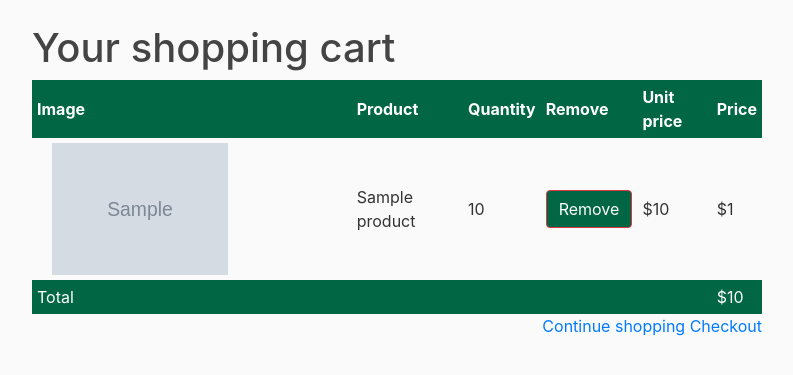
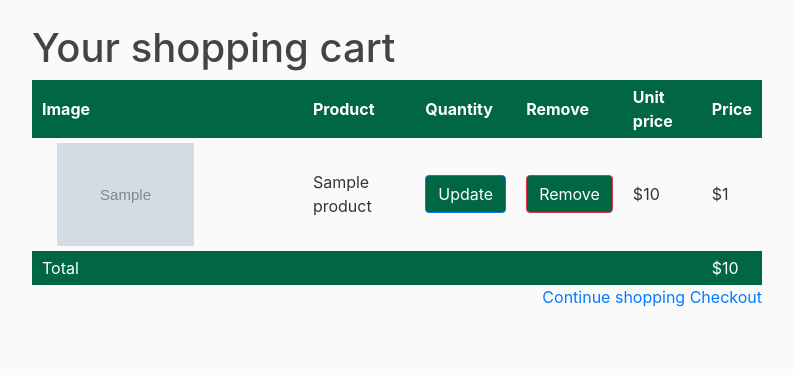
Before and after one commit to isidaruk/shop, a Django app: template cart/templates/cart/detail.html in a window 1280 px wide. Shown: the part 56-431 px from the top of the page, without its empty margins (53-846 px from the left). Run offline with Django 3.2, Linux system fonts and the light colour scheme; the template is opened without the code that fills it: most values are stand-ins (such as "Sample title", 1, 10 or a date in 2020); grey boxes marked "Sample" are stand-in pictures; some libraries are stand-ins or nearby versions.

Commit message:
Allow to update product quantities in the cart

```diff
--- a/cart/templates/cart/detail.html
+++ b/cart/templates/cart/detail.html
@@ -30,7 +30,14 @@
                             </a>
                         </td>
                         <td>{{ product.name }}</td>
-                        <td>{{ item.quantity }}</td>
+                        <td>
+                            <form action="{% url "cart:cart_add" product.id %}" method="post">
+                                {{ item.update_quantity_form.quantity }}
+                                {{ item.update_quantity_form.update }}
+                                <input class="btn btn-outline-primary" type="submit" value="Update">
+                                {% csrf_token %}
+                            </form>
+                        </td>
                         <td><a class="btn btn-outline-danger" href="{% url "cart:cart_remove" product.id %}">Remove</a></td>
                         <td class="num">${{ item.price }}</td>
                         <td class="num">${{ item.total_price }}</td>
--- a/cart/views.py
+++ b/cart/views.py
@@ -27,4 +27,8 @@
 
 def cart_detail_view(request):
     cart = Cart(request)
+    for item in cart:
+        item['update_quantity_form'] = CartAddProductForm(
+            initial={'quantity': item['quantity'], 'update': True}
+        )
     return render(request, 'cart/detail.html', {'cart': cart})
--- a/shop/static/shop/base.css
+++ b/shop/static/shop/base.css
@@ -69,7 +69,7 @@
   width: 10%;
 }
 th, td{
-  padding: 5px;
+  padding: 5px 10px;
 }
 thead{
   background: #006644;
```
Also changed, not shown: db.sqlite3.
